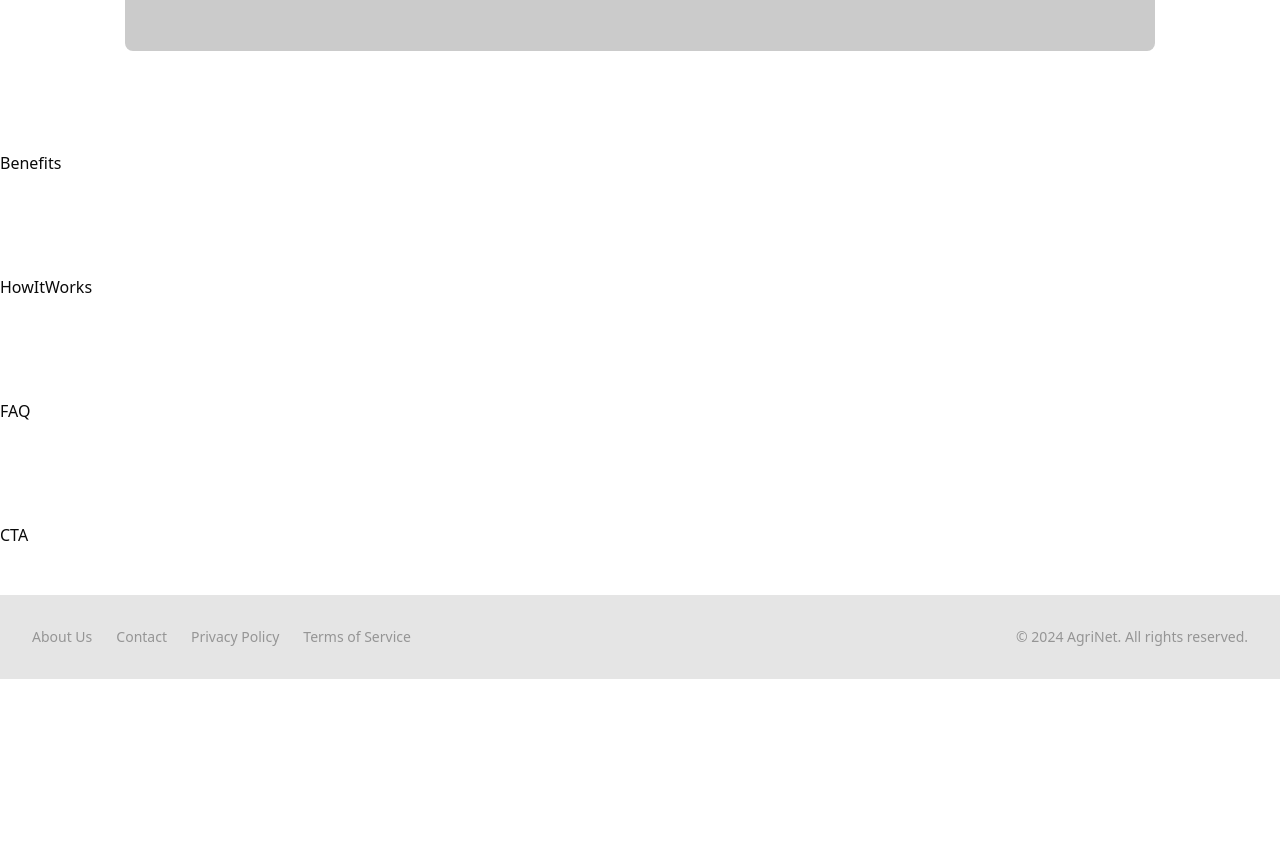
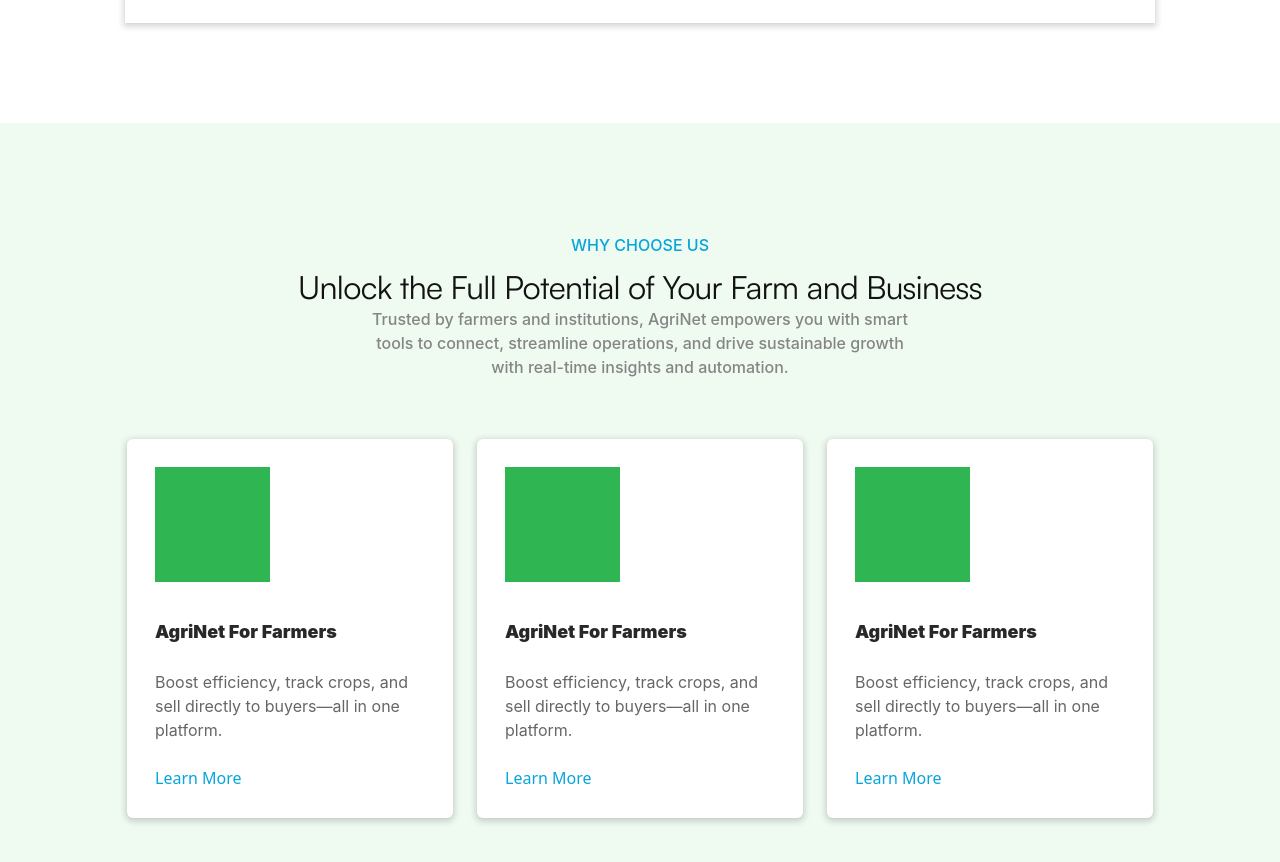
Before and after one commit to Hilary29/agrinet, a Next.js app: page / in a window 1280 px wide. Shown: the part 1920-2782 px from the top of the page. Before the commit the page ends 2599 px from the top, so only its background shows below. Built offline with nearby package versions, Linux system fonts and the light colour scheme.

Commit message:
landing-update

```diff
--- a/components/Benefits.tsx
+++ b/components/Benefits.tsx
@@ -1,10 +1,81 @@
 import React from 'react'
+
 
 const Benefits = () => {
   return (
-    <div>
-      Benefits
-    </div>
+    <section
+      id="benefits"
+      className=" gap-[10px] w-full flex flex-col bg-[#EBF9EECC] "
+    >
+      <div className="mx-[127px] my-[100px] gap-[60px]  ">
+        <div className=" mb-[60px] text-center  ">
+          <div className="p-[10px] gap-[10px]  ">
+            <h2 className=" font-inter font-medium text-paragraph-md text-accent-500 ">
+              WHY CHOOSE US
+            </h2>
+          </div>
+          <div className="mb-8 gap-[11px] ">
+            <p className="mx-8 font-satoshi font-medium text-heading-desktop-h3 text-black-50 ">
+            Unlock the Full Potential of Your Farm and Business
+            </p>
+            <p className="mx-[234px] font-inter font-medium text-paragraph-md text-black-400 ">
+              Trusted by farmers and institutions, AgriNet empowers you with smart tools to connect, streamline operations, and drive sustainable growth with real-time insights and automation.
+            </p>
+          </div>
+        </div>
+
+        <div className="flex gap-6 ">
+
+          <div className="flex flex-col items-start px-7 py-7 gap-9  h-full shadow-6dp rounded-md bg-white-50 ">
+            <div className="w-[115px] h-[115px] bg-[#2FB551]"></div>
+            <div className="flex flex-col gap-6 items-start">
+              <p className="font-bold font-inter text-paragraph-lg text-black-100">AgriNet For Farmers</p>
+              <p className="font-inter font-regular text-paragraph-md text-black-300">
+                Boost efficiency, track crops, and sell directly to buyers—all in one platform.
+              </p>
+              <div className="flex items-center gap-1">
+                <button className="flex items-center justify-center gap-1.5 text-[#06A5DB] ">
+                  Learn More
+                </button>
+              </div>
+            </div>
+          </div>
+
+          <div className="flex flex-col items-start px-7 py-7 gap-9  h-full shadow-6dp rounded-md bg-white-50 ">
+            <div className="w-[115px] h-[115px] bg-[#2FB551]"></div>
+            <div className="flex flex-col gap-6 items-start">
+              <p className="font-bold font-inter text-paragraph-lg text-black-100">AgriNet For Farmers</p>
+              <p className="font-inter font-regular text-paragraph-md text-black-300">
+                Boost efficiency, track crops, and sell directly to buyers—all in one platform.
+              </p>
+              <div className="flex items-center gap-1">
+                <button className="flex items-center justify-center gap-1.5 text-[#06A5DB] ">
+                  Learn More
+                </button>
+              </div>
+            </div>
+          </div>
+
+          <div className="flex flex-col items-start px-7 py-7 gap-9  h-full shadow-6dp rounded-md bg-white-50 ">
+            <div className="w-[115px] h-[115px] bg-[#2FB551]"></div>
+            <div className="flex flex-col gap-6 items-start">
+              <p className="font-bold font-inter text-paragraph-lg text-black-100">AgriNet For Farmers</p>
+              <p className="font-inter font-regular text-paragraph-md text-black-300">
+                Boost efficiency, track crops, and sell directly to buyers—all in one platform.
+              </p>
+              <div className="flex items-center gap-1">
+                <button className="flex items-center justify-center gap-1.5 text-[#06A5DB] ">
+                  Learn More
+                </button>
+              </div>
+            </div>
+          </div>
+
+
+
+        </div>
+      </div>
+    </section>
   )
 }
 
--- a/components/Features.tsx
+++ b/components/Features.tsx
@@ -4,13 +4,13 @@
   return (
     <section
       id="features"
-      className=" gap-[10px] w-full flex flex-col  text-center  "
+      className=" gap-[10px] w-full flex flex-col    "
     >
-      <div className="mx-[125px] gap-[60px] text-center  ">
+      <div className="mx-[125px] gap-[60px] text-center ">
         <div className=" mb-[60px] ">
           <div className="p-[10px] gap-[10px]  ">
             <h2 className=" font-inter font-medium text-paragraph-md text-accent-500 ">
-              Features
+              FEATURES
             </h2>
           </div>
           <div className="mb-8 gap-[11px] ">
@@ -18,13 +18,12 @@
               Farming Made Simple, Smart, and Profitable.
             </h2>
             <p className="mx-16 text-lg text-black-200 ">
-              Track your crops in real-time, get AI-powered recommendations, and
-              connect with buyers—all in one platform.
+              Track your crops in real-
             </p>
           </div>
         </div>
 
-        <div className="w-full h-[602px] bg-gray-300 rounded-[8px]">
+        <div className="shadow-6dp h-[602px] rounded-elevation p-4 bg-white-50">
 
         </div>
       </div>
--- a/tailwind.config.ts
+++ b/tailwind.config.ts
@@ -102,7 +102,7 @@
 				'900': '#041556'
 			},
 			white: {
-				'50': '#FAFAFA',
+				'50': '#FFFFFF',
 				'100': '#F4F4F4',
 				'200': '#E4E4E4',
 				'300': '#D4D4D4',
@@ -201,7 +201,15 @@
 			medium: '500',
 			semibold: '700',
 			bold: '900',
-		  },
+		},
+		boxShadow: {
+			'2dp': '0px 1px 3px 1px rgba(0, 0, 0, 0.15), 0px 1px 2px rgba(0, 0, 0, 0.03)',
+			'6dp': '0px 2px 6px 2px rgba(0, 0, 0, 0.15), 0px 1px 2px rgba(0, 0, 0, 0.03)',
+			'6dp-v2': '0px 1px 3px rgba(0, 0, 0, 0.1), 0px 6px 12px rgba(0, 0, 0, 0.08)',
+			'8dp': '0px 4px 8px 3px rgba(0, 0, 0, 0.15), 0px 1px 3px rgba(0, 0, 0, 0.03)',
+			'10dp': '0px 6px 10px 4px rgba(0, 0, 0, 0.15), 0px 2px 3px rgba(0, 0, 0, 0.03)',
+			'12dp': '0px 8px 12px 6px rgba(0, 0, 0, 0.15), 0px 4px 4px rgba(0, 0, 0, 0.03)',
+		},
   		borderRadius: {
   			lg: 'var(--radius)',
   			md: 'calc(var(--radius) - 2px)',
```
